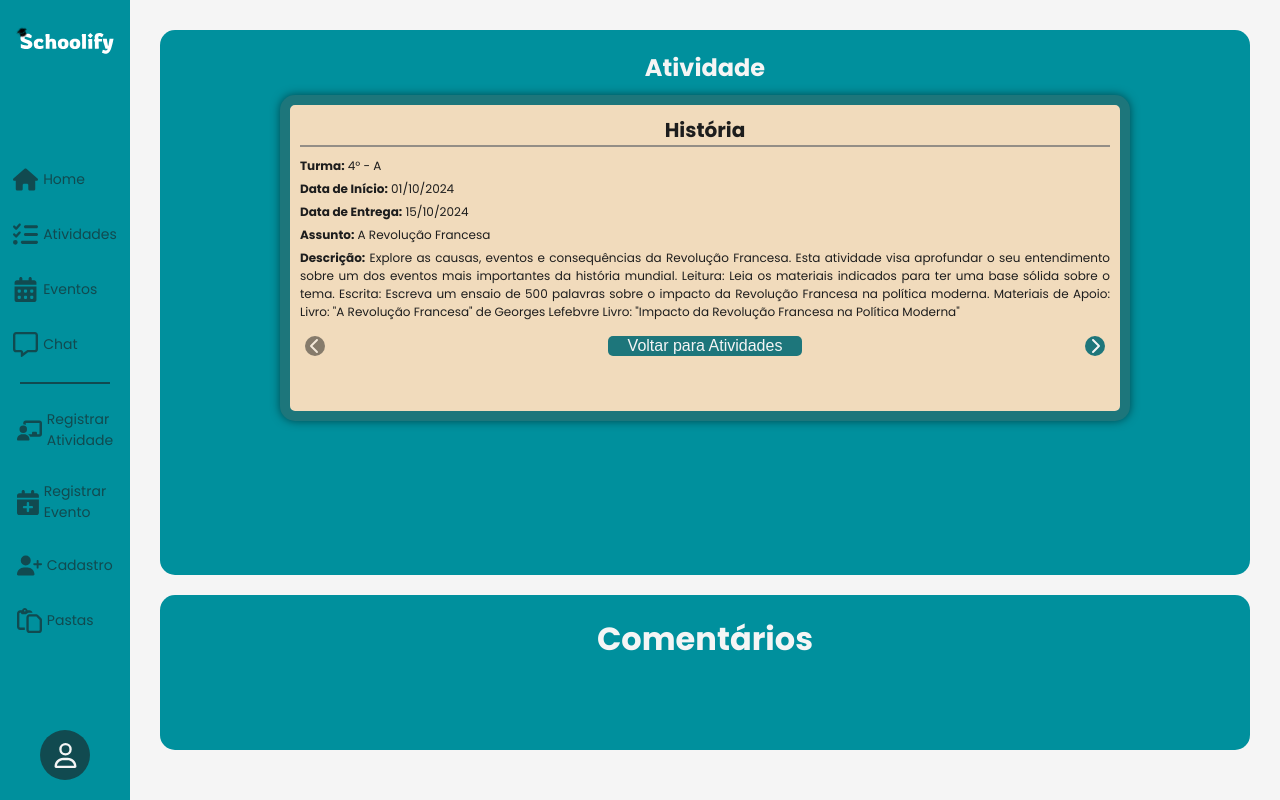
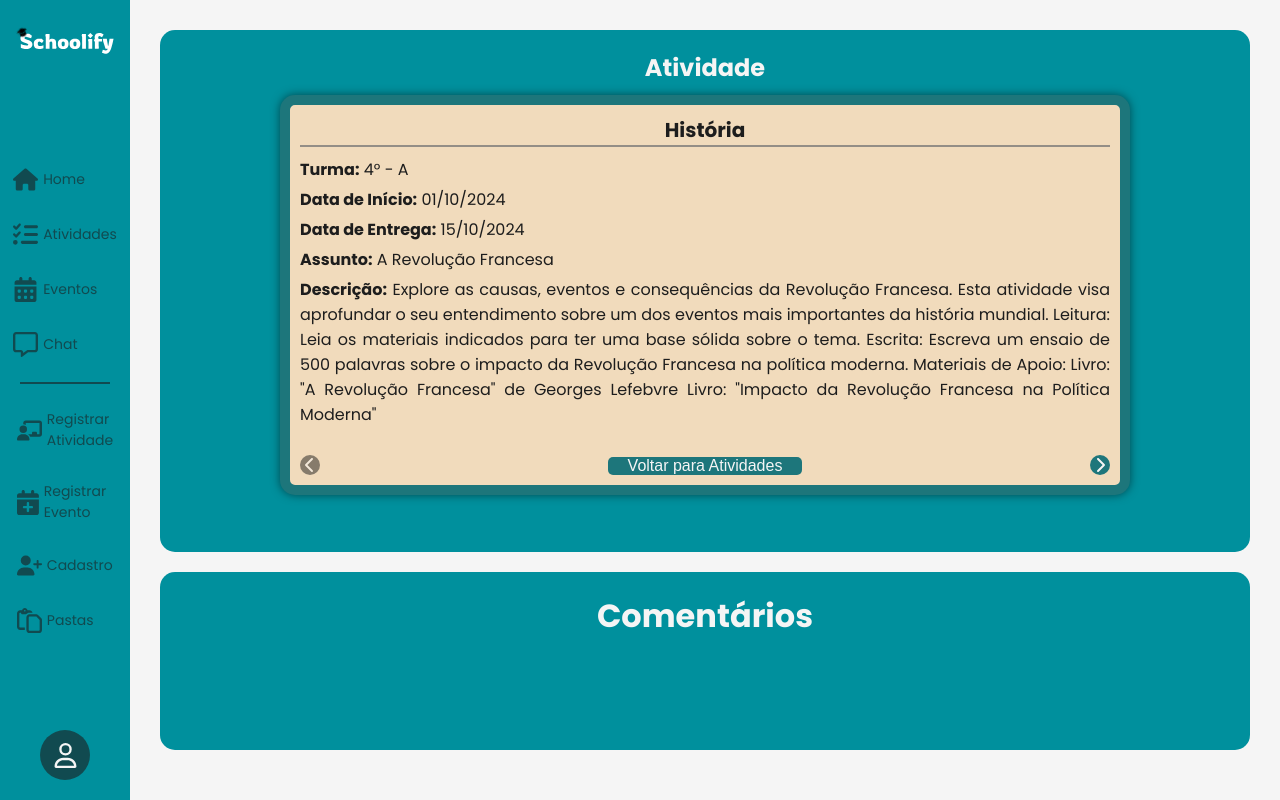
Before and after one commit to Lucas0u/Schoolify_01, a Next.js app: page /atividades_abertas in a window 1280 px wide. Built offline with nearby package versions, Linux system fonts and the light colour scheme.

Commit message:
"Exibição de atividade"

```diff
--- a/src/styles/Atividade.module.css
+++ b/src/styles/Atividade.module.css
@@ -5,7 +5,7 @@
   color: var(--branco);
 
   width: 100%;
-  height: 100%;
+  height: 600px;
 
   margin: 0 auto;
 
@@ -27,10 +27,9 @@
 
   padding: 10px;
 
-  width: 100%;
-  max-width: 850px;
+  width: 850px;
 
-  height: 100%;
+  height: 400px;
 
   border: 10px solid var(--azul-escuro);
   border-radius: 15px;
@@ -52,7 +51,7 @@
 }
 
 .AtvAberta p {
-  font-size: 12px;
+  font-size: 16px;
   width: 100%;
 
   margin-bottom: 5px;
@@ -61,21 +60,13 @@
 
 }
 
-.descricao {
-  /* flex-grow: 1; */
-  width: 100%;
-  overflow-y: auto;
-}
-
-
-.nav_container {
+.AtvAberta .nav_container {
   display: flex;
   justify-content: space-between;
+  align-items: end;
+
   width: 100%;
-
-  max-width: 800px;
-
-  margin-top: 10px;
+  height: 100%;
 }
 
 
@@ -117,23 +108,12 @@
   cursor: not-allowed;
 }
 
-
-
 .seta_esquerda.disabled, .seta_direita.disabled {
   opacity: 0.5;
   background-color: var(--preto);
   cursor: not-allowed;
   color: var(--branco);
 }
-
-
-/* .seta_esquerda:hover:not(:disabled), .seta_direita:hover:not(:disabled) {
-  color: var(--azul-intermediário);
-} */
-
-/* .seta_esquerda:not(:disabled):hover, .seta_direita:not(:disabled):hover {
-  background-color: var(--branco);
-} */
 
 
 
```
